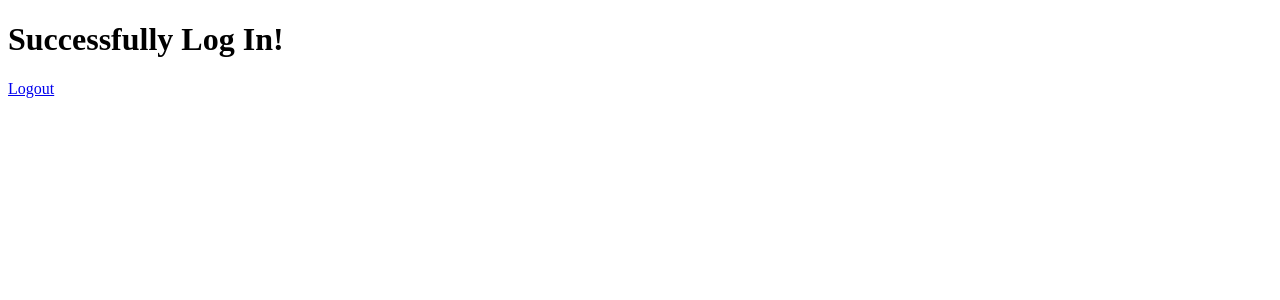
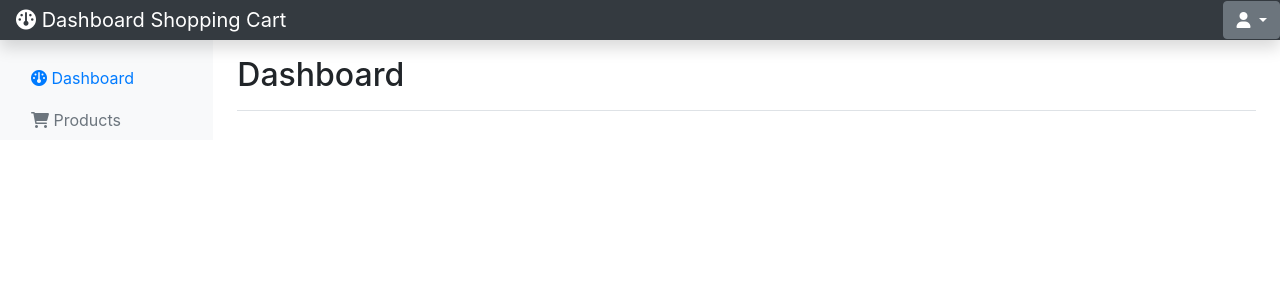
Before and after one commit to Ginie1015/finals-shopping-cart, a PHP site: page /dashboard.php in a window 1280 px wide. Shown: the top 300 px of the page. Run offline with PHP 8.4, Linux system fonts and the light colour scheme.

Commit message:
Designed the dashboard no finished

```diff
--- a/dashboard.php
+++ b/dashboard.php
@@ -1,13 +1,17 @@
-<!DOCTYPE html>
-<html lang="en">
-<head>
-    <meta charset="UTF-8">
-    <meta http-equiv="X-UA-Compatible" content="IE=edge">
-    <meta name="viewport" content="width=device-width, initial-scale=1.0">
-    <title>Dashboard | Shopping Cart</title>
-</head>
-<body>
-    <h1>Successfully Log In!</h1>
-    <a href="login-form.php">Logout</a>
-</body>
-</html>
+<?php require_once('header.php') ?>
+<?php
+    $_SESSION['CURR_PAGE'] = 'dashboard';
+?>
+<div class="container-fluid">
+  <div class="row">
+     <?php require_once('nav.php') ?>
+
+    <main class="col-md-9 ms-sm-auto col-lg-10 px-md-4">
+      <div class="d-flex justify-content-between flex-wrap flex-md-nowrap align-items-center pt-3 pb-2 mb-3 border-bottom">
+        <h1 class="h2">Dashboard</h1>
+      </div>
+    </main>
+  </div>
+</div>
+
+<?php require_once('footer.php') ?>
--- /dev/null
+++ b/footer.php
@@ -0,0 +1,4 @@
+    <script src="https://cdnjs.cloudflare.com/ajax/libs/jquery/3.6.1/jquery.min.js" integrity="sha512-aVKKRRi/Q/YV+4mjoKBsE4x3H+BkegoM/em46NNlCqNTmUYADjBbeNefNxYV7giUp0VxICtqdrbqU7iVaeZNXA==" crossorigin="anonymous" referrerpolicy="no-referrer"></script>
+    <script src="https://cdnjs.cloudflare.com/ajax/libs/twitter-bootstrap/4.6.0/js/bootstrap.bundle.min.js" integrity="sha512-wV7Yj1alIZDqZFCUQJy85VN+qvEIly93fIQAN7iqDFCPEucLCeNFz4r35FCo9s6WrpdDQPi80xbljXB8Bjtvcg==" crossorigin="anonymous" referrerpolicy="no-referrer"></script>
+  </body>
+</html>
--- /dev/null
+++ b/header.php
@@ -0,0 +1,88 @@
+<?php
+    session_start();
+    $_SESSION['CURR_PAGE'] = '';
+?>
+<!DOCTYPE html>
+<html lang="en">
+  <head>
+    <meta charset="utf-8">
+    <meta name="viewport" content="width=device-width, initial-scale=1">
+    <meta name="description" content="">
+    <meta name="author" content="Mark Otto, Jacob Thornton, and Bootstrap contributors">
+    <meta name="generator" content="Hugo 0.104.2">
+    <title>Dashboard Template · Bootstrap v5.2</title>
+    <link rel="stylesheet" href="https://cdnjs.cloudflare.com/ajax/libs/twitter-bootstrap/4.6.0/css/bootstrap.min.css" integrity="sha512-P5MgMn1jBN01asBgU0z60Qk4QxiXo86+wlFahKrsQf37c9cro517WzVSPPV1tDKzhku2iJ2FVgL67wG03SGnNA==" crossorigin="anonymous" referrerpolicy="no-referrer" />
+    <link rel="stylesheet" href="https://cdnjs.cloudflare.com/ajax/libs/font-awesome/6.2.0/css/all.min.css" integrity="sha512-xh6O/CkQoPOWDdYTDqeRdPCVd1SpvCA9XXcUnZS2FmJNp1coAFzvtCN9BmamE+4aHK8yyUHUSCcJHgXloTyT2A==" crossorigin="anonymous" referrerpolicy="no-referrer" />
+
+    <meta name="theme-color" content="#712cf9">
+
+
+    <style>
+      .bd-placeholder-img {
+        font-size: 1.125rem;
+        text-anchor: middle;
+        -webkit-user-select: none;
+        -moz-user-select: none;
+        user-select: none;
+      }
+
+      @media (min-width: 768px) {
+        .bd-placeholder-img-lg {
+          font-size: 3.5rem;
+        }
+      }
+
+      .b-example-divider {
+        height: 3rem;
+        background-color: rgba(0, 0, 0, .1);
+        border: solid rgba(0, 0, 0, .15);
+        border-width: 1px 0;
+        box-shadow: inset 0 .5em 1.5em rgba(0, 0, 0, .1), inset 0 .125em .5em rgba(0, 0, 0, .15);
+      }
+
+      .b-example-vr {
+        flex-shrink: 0;
+        width: 1.5rem;
+        height: 100vh;
+      }
+
+      .bi {
+        vertical-align: -.125em;
+        fill: currentColor;
+      }
+
+      .nav-scroller {
+        position: relative;
+        z-index: 2;
+        height: 2.75rem;
+        overflow-y: hidden;
+      }
+
+      .nav-scroller .nav {
+        display: flex;
+        flex-wrap: nowrap;
+        padding-bottom: 1rem;
+        margin-top: -1px;
+        overflow-x: auto;
+        text-align: center;
+        white-space: nowrap;
+        -webkit-overflow-scrolling: touch;
+      }
+    </style>
+
+  </head>
+  <body>
+
+<header class="navbar navbar-dark sticky-top bg-dark flex-md-nowrap p-0 shadow">
+  <a class="navbar-brand col-md-3 col-lg-2 me-0 px-3 fs-6" href="dashboard.php"><i class="fa-solid fa-gauge"></i> Dashboard Shopping Cart</a>
+    <div class="dropdown">
+        <button class="btn btn-secondary dropdown-toggle" type="button" data-toggle="dropdown" aria-expanded="false">
+        <i class="fa-solid fa-user"></i>
+        </button>
+        <div class="dropdown-menu dropdown-menu-right">
+            <a class="dropdown-item" href="#">Change Password</a>
+            <div class="dropdown-divider"></div>
+            <a class="dropdown-item" href="logout.php">Log Out</a>
+        </div>
+    </div>
+</header>
--- /dev/null
+++ b/logout.php
@@ -0,0 +1,5 @@
+<?php
+    session_start();
+    session_destroy();
+    header("location: login-form.php");
+?>
--- /dev/null
+++ b/nav.php
@@ -0,0 +1,18 @@
+<nav id="sidebarMenu" class="col-md-3 col-lg-2 d-md-block bg-light sidebar collapse">
+    <div class="position-sticky pt-3 sidebar-sticky">
+    <ul class="nav flex-column">
+        <li class="nav-item">
+        <a class="nav-link <?php echo($_SESSION['CURR_PAGE'] == 'dashboard' ? 'active': 'text-secondary'); ?>" aria-current="page" href="dashboard.php">
+            <span data-feather="home" class="align-text-bottom"></span>
+            <i class="fa-solid fa-gauge"></i> Dashboard
+        </a>
+        </li>
+        <li class="nav-item">
+        <a class="nav-link <?php echo($_SESSION['CURR_PAGE'] == 'products' ? 'active': 'text-secondary'); ?>" href="products.php">
+            <span data-feather="file" class="align-text-bottom"></span>
+            <i class="fa-solid fa-cart-shopping"></i> Products
+        </a>
+        </li>
+    </ul>
+    </div>
+</nav>
```
Also changed, not shown: products.php (added, +34 -0 lines).
